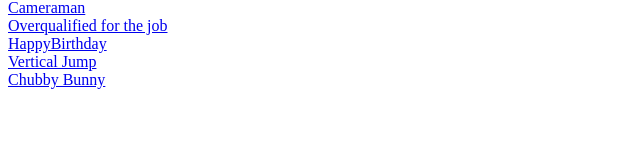
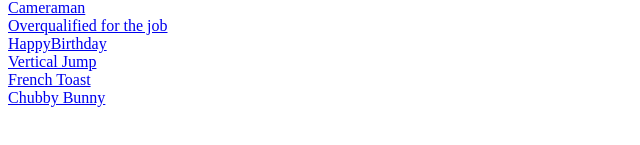
Before and after one commit to minnaau/jesses-videos, a plain HTML site: page index.html in a window 1280 px wide. Shown: the part 187-332 px from the top of the page, without its empty margins (0-640 px from the left). Drawn offline with Linux system fonts and the light colour scheme.

Commit message:
Update index.html

```diff
--- a/index.html
+++ b/index.html
@@ -27,6 +27,8 @@
             <br>
             <a href="https://youtu.be/caEK_W4uabA">Vertical Jump</a>
             <br>
+            <a href="https://www.youtube.com/watch?v=tpSqIx_gDMA&ab_channel=YouSuckAtCooking">French Toast</a>
+            <br>
 
             <a href="https://www.youtube.com/watch?v=dQw4w9WgXcQ">Chubby Bunny</a>
             <br>
```
